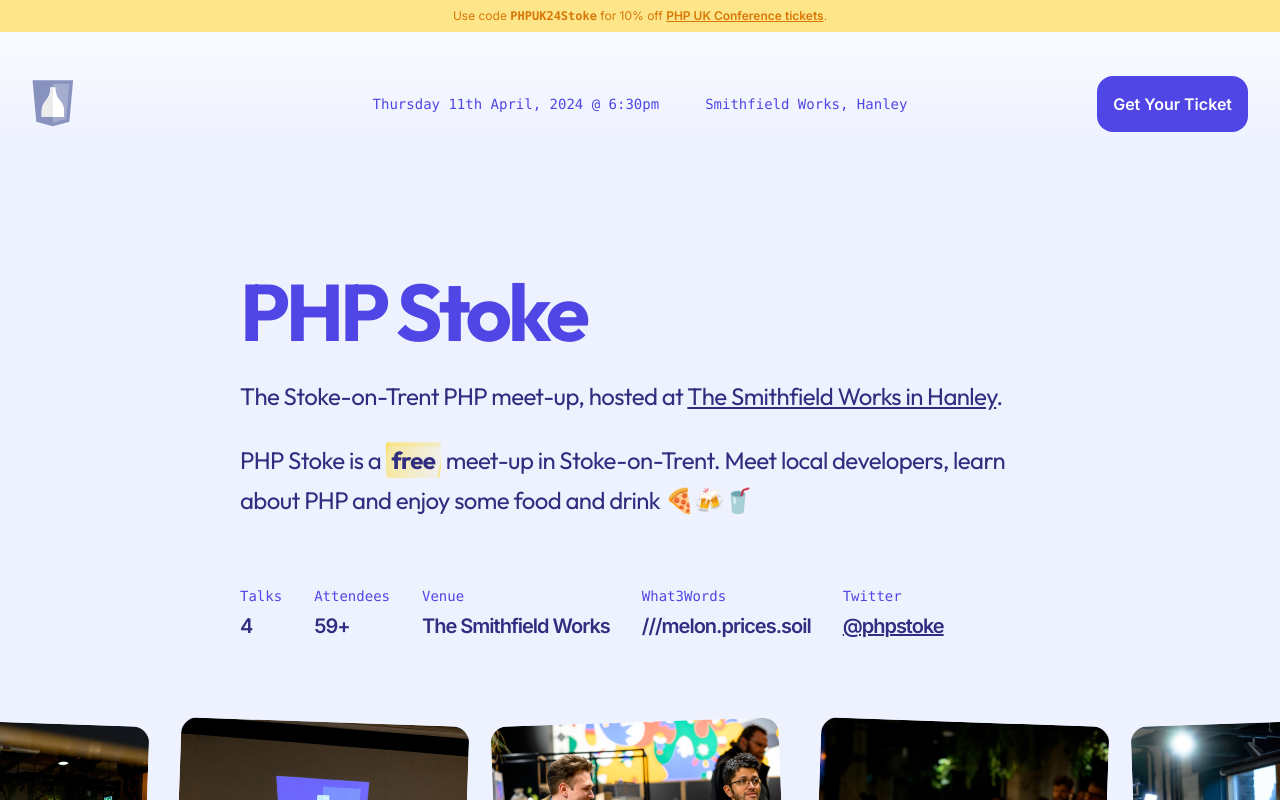
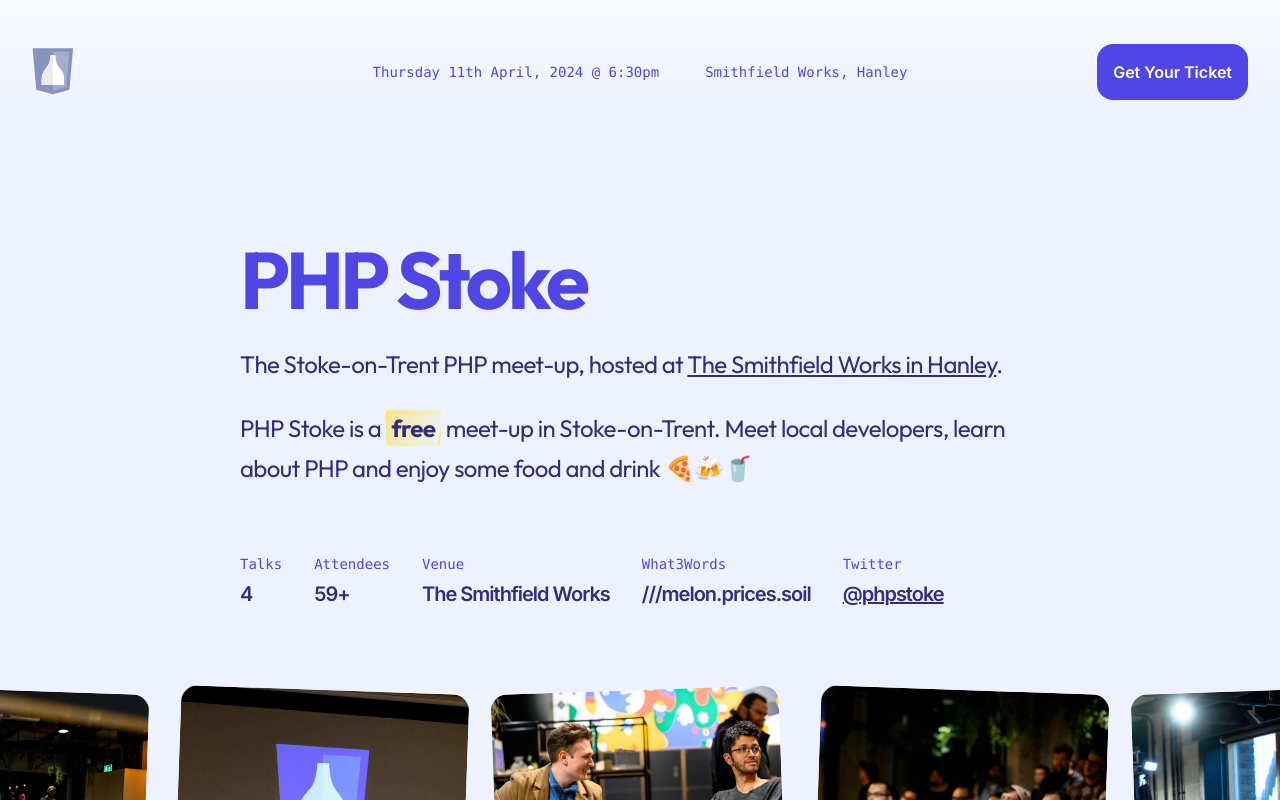
Before and after one commit to phpstoke/phpstoke.co.uk, a Next.js app: page / in a window 1280 px wide. Shown: the top 800 px of the page. Built offline with nearby package versions, Linux system fonts and the light colour scheme; some icons are missing.

Commit message:
Disable news component

```diff
--- a/src/pages/index.jsx
+++ b/src/pages/index.jsx
@@ -30,7 +30,7 @@
         <meta property="og:url" content={fullUrl} key="ogUrl" />
         <meta name="twitter:url" content={fullUrl} key="twitterUrl" />
       </Head>
-      <News />
+      {/*<News />*/}
       <Header />
       <main>
         <Hero />
```
